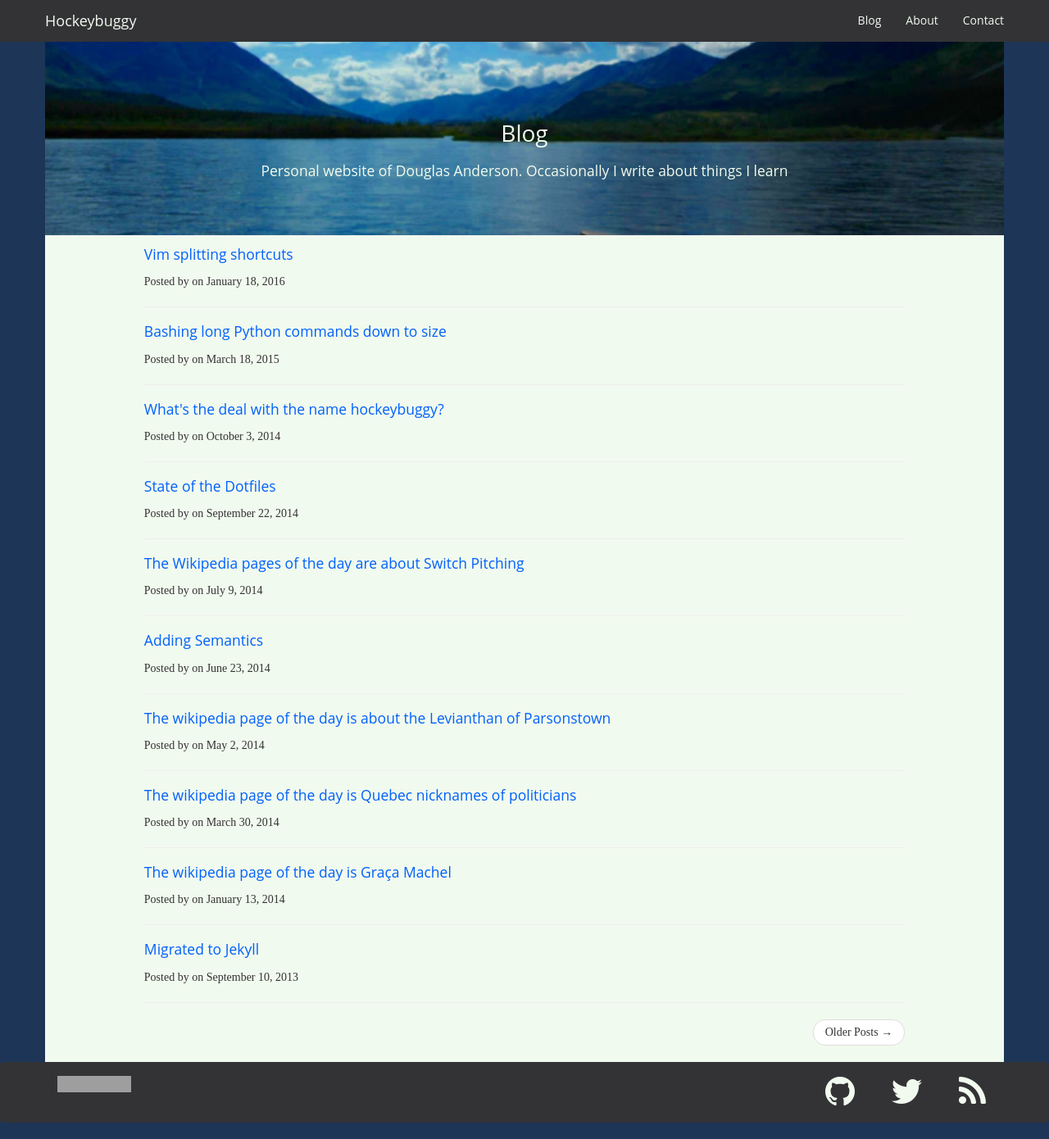
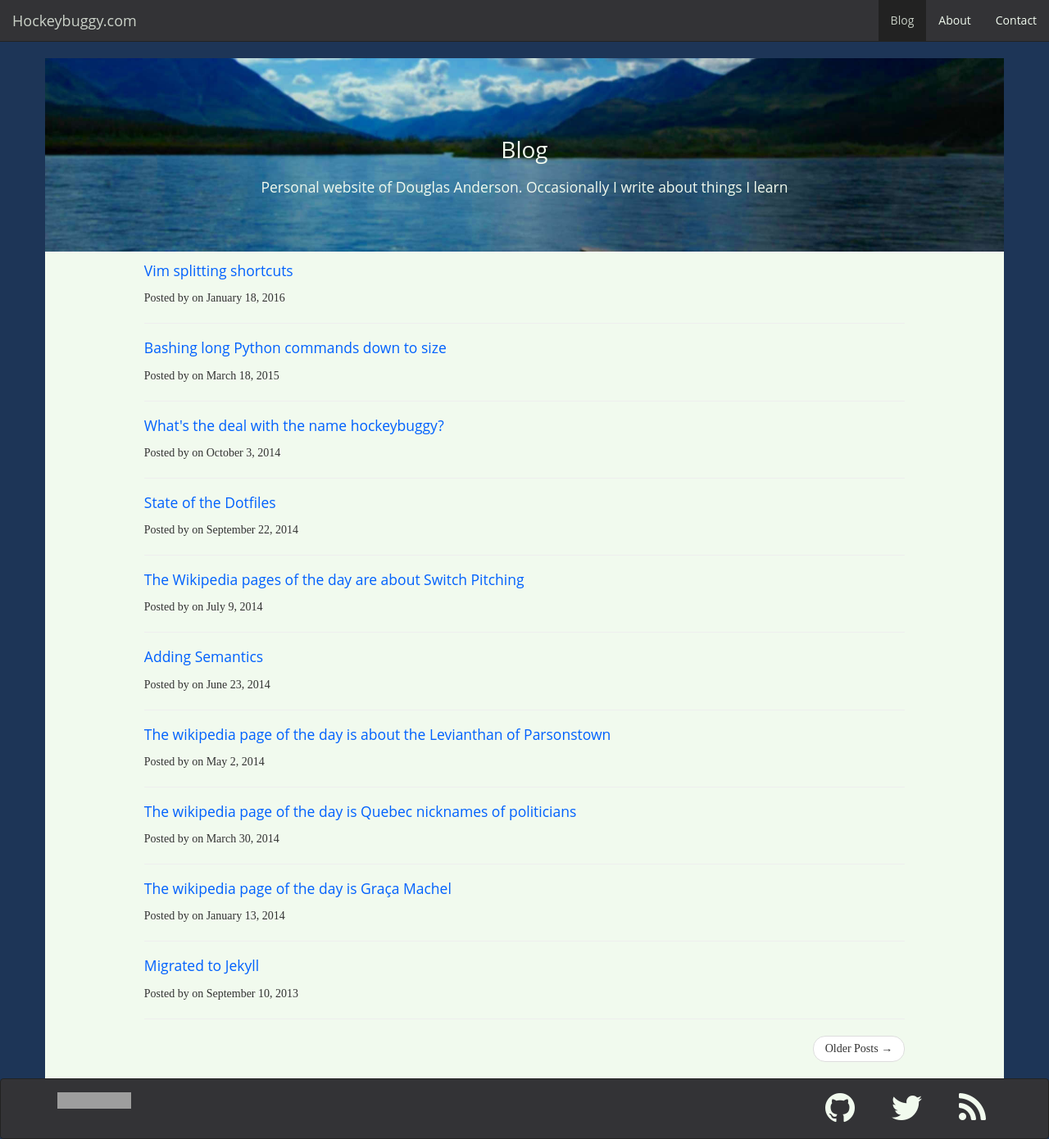
Before and after one commit to hockeybuggy/hockeybuggy.com, a Jekyll site: the page built from index.html, in a window 1280 px wide. Shown: the whole page at 82% size. Built offline with Jekyll 4.4.1, drawn with Linux system fonts in a browser that asks for light colours; the list of posts is cut into pages by our own code; grey boxes are pictures that could not be loaded.

Commit message:
Replace and restyle the header.

```diff
--- a/_includes/header.html
+++ b/_includes/header.html
@@ -1,19 +1,45 @@
 <!-- Static navbar stolen from the bootstrap project-->
-<header>
+<!-- <header> -->
+<!--   <nav class="navbar navbar-custom navbar-static-top"> -->
+<!--     <div class="container"> -->
+
+<!--       <div class="navbar-header"> -->
+<!--         <a class="navbar-brand" href="/">Hockeybuggy</a> -->
+<!--       </div> -->
+
+<!--       <div id="navbar" class="navbar-collapse collapse"> -->
+<!--         <ul class="nav navbar-nav navbar-right"> -->
+<!--           <li><a href="/">Blog</a></li> -->
+<!--           <li><a href="/about.html">About</a></li> -->
+<!--           <li><a href="/contact.html">Contact</a></li> -->
+<!--         </ul> -->
+<!--       </div> -->
+<!--     </div> -->
+<!--   </nav> -->
+<!-- </header> -->
+
+
 <nav class="navbar navbar-custom navbar-static-top">
-    <div class="container">
-
+  <div class="container-fluid">
+    <!-- Brand and toggle get grouped for better mobile display -->
    <div class="navbar-header">
-        <a class="navbar-brand" href="/">Hockeybuggy</a>
+      <button type="button" class="navbar-toggle collapsed" data-toggle="collapse" data-target="#bs-example-navbar-collapse-1" aria-expanded="false">
+        <span class="sr-only">Toggle navigation</span>
+        <span class="icon-bar"></span>
+        <span class="icon-bar"></span>
+        <span class="icon-bar"></span>
+      </button>
+      <a class="navbar-brand" href="/">{{ site.name }}</a>
     </div>
 
-      <div id="navbar" class="navbar-collapse collapse">
+    <header>
+    <!-- Collect the nav links, forms, and other content for toggling -->
+    <div class="collapse navbar-collapse" id="bs-example-navbar-collapse-1">
       <ul class="nav navbar-nav navbar-right">
-          <li><a href="/">Blog</a></li>
+        <li class="active"><a href="/">Blog<span class="sr-only">(current)</span></a></li>
         <li><a href="/about.html">About</a></li>
         <li><a href="/contact.html">Contact</a></li>
       </ul>
-      </div><!--/.nav-collapse -->
-    </div>
+    </div><!-- /.navbar-collapse -->
+  </div><!-- /.container-fluid -->
 </nav>
-</header>
--- /dev/null
+++ b/static/_sass/bootstrap-custom-nav.scss
@@ -0,0 +1,80 @@
+
+$bgDefault : $colour_nav_bg;
+$bgHighlight : $colour_nav_bg_highlight;
+$colDefault :$colour_nav_fg;
+$colHighlight : $colour_nav_fg_highlight;
+
+.navbar-custom {
+  font-family: $sans-font;
+  background-color: $bgDefault;
+  border-color: $bgHighlight;
+  .navbar-brand {
+    color: $colDefault;
+    &:hover, &:focus {
+      color: $colHighlight;
+    }
+  }
+  .navbar-text {
+    color: $colDefault;
+  }
+  .navbar-nav {
+    > li {
+      > a {
+        color: $colDefault;
+        &:hover,  &:focus {
+          color: $colHighlight;
+        }
+      }
+    }
+    > .active {
+      > a, > a:hover, > a:focus {
+        color: $colHighlight;
+        background-color: $bgHighlight;
+      }
+    }
+    > .open {
+      > a, > a:hover, > a:focus {
+        color: $colHighlight;
+        background-color: $bgHighlight;
+      }
+    }
+  }
+
+  .navbar-toggle {
+    border-color: $bgHighlight;
+    &:hover, &:focus {
+      background-color: $bgHighlight;
+    }
+    .icon-bar {
+      background-color: $colDefault;
+    }
+  }
+  .navbar-collapse,
+  .navbar-form {
+    border-color: $colDefault;
+  }
+
+  .navbar-link {
+    color: $colDefault;
+    &:hover {
+      color: $colHighlight;
+    }
+  }
+}
+
+@media (max-width: 767px) {
+  .navbar-default .navbar-nav .open .dropdown-menu {
+    > li > a {
+      color: $colDefault;
+      &:hover, &:focus {
+        color: $colHighlight;
+      }
+    }
+    > .active {
+      > a, > a:hover, > a:focus {
+        color: $colHighlight;
+        background-color: $bgHighlight;
+      }
+    }
+  }
+}
--- a/static/_sass/variables.scss
+++ b/static/_sass/variables.scss
@@ -9,7 +9,6 @@ $colour_3: #A8DADC;
 $colour_4: #457B9D;
 $colour_5: #1D3557;
 $colour_2_fade: rgba(241, 250, 238, 0.8);
-
 $colour_grey: #333336;
 $colour_grey_dark: #222;
 
@@ -24,10 +23,8 @@ $colour_cover_fg: $colour_2;
 
 $colour_nav_bg: $colour_grey;
 $colour_nav_bg_highlight: $colour_grey_dark;
-
 $colour_nav_fg: $colour_2;
 $colour_nav_fg_highlight: $colour_2_fade;
-$colour_nav_fg_other: $colour_3;
 
 $colour_blockquote_fg: $colour_3;
 $colour_blockquote_bg: $colour_3;
--- a/static/css/main.scss
+++ b/static/css/main.scss
@@ -3,6 +3,7 @@
 ---
 
 @import "variables";
+@import "bootstrap-custom-nav";
 
 /*****************************************************************************/
 /*
@@ -121,32 +122,6 @@ kbd {  /* Stolen from SO: http://meta.superuser.com/q/4788 */
   }
 }
 
-.navbar-custom {
-  background: $colour_nav_bg;
-  font-family: $sans-font;
-  margin-bottom: 0;
-
-  .navbar-brand {
-    color: $colour_nav_fg;
-  }
-  .navbar-brand:hover,
-  .navbar-brand:focus {
-    color: $colour_nav_fg_highlight;
-  }
-
-  .nav li a {
-    color: $colour_nav_fg;
-  }
-  .nav li a:hover,
-  .nav li a:focus {
-    background: $colour_nav_bg_highlight;
-    color: $colour_nav_fg_highlight;
-  }
-
-  span {
-    color: $colour_nav_fg;
-  }
-}
 
 .footer-bubble {
   margin-left: 0.5em;
```
Lines whose indentation alone changed are shown as unchanged.
